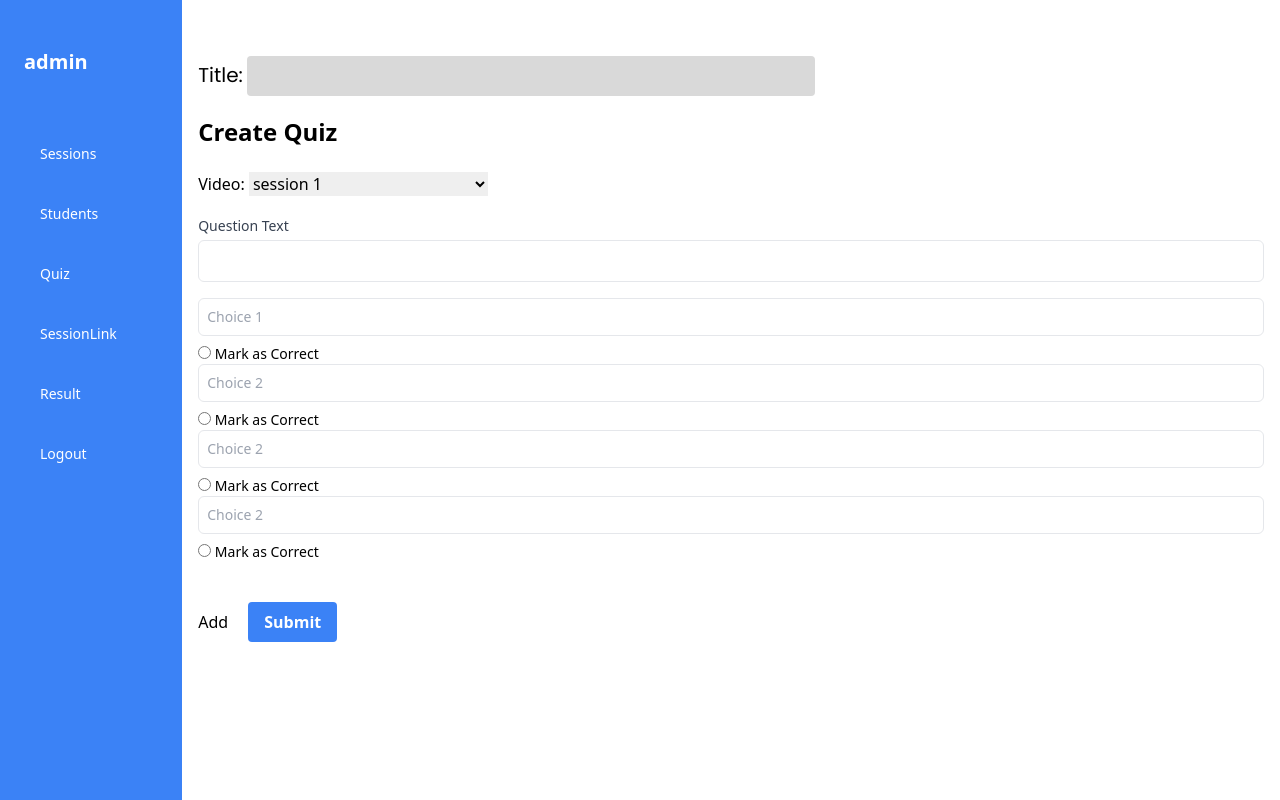
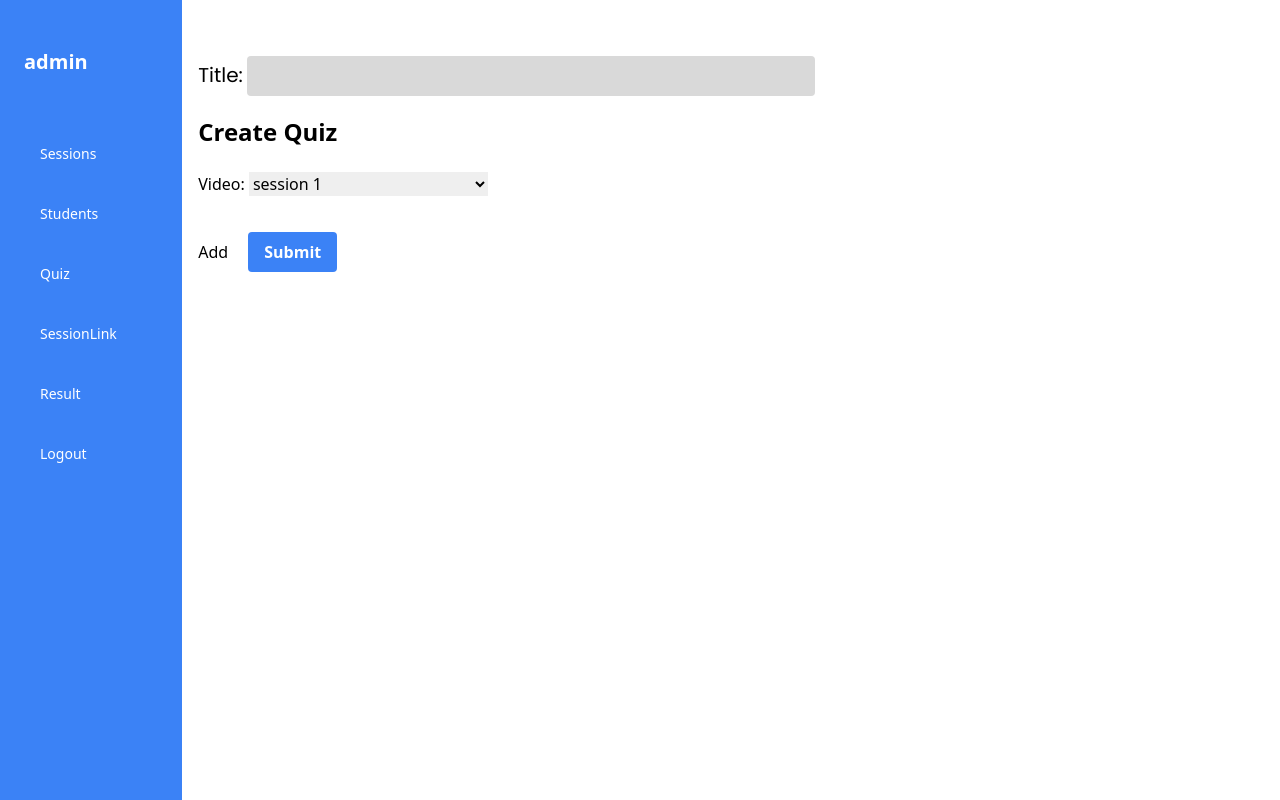
Before and after one commit to philipxpaul/ZMC-website, a Django app: page /quiz/create_quiz/ in a window 1280 px wide. Run offline with Django 4.2, Linux system fonts and the light colour scheme; a user stored in the database is signed in; data comes from the database, SQL or seed files in the repository.

Commit message:
quiz choice error and quiz serialization

```diff
--- a/quiz/templates/quiz/create_quiz.html
+++ b/quiz/templates/quiz/create_quiz.html
@@ -1,19 +1,11 @@
 {% extends "tbase.html" %}
-{# Assuming you have a base.html for a common structure #}
 
 {% block content %}
-
-
-
 <div class="container mx-auto mt-10 p-4 px-4">
     <form method="post" enctype="multipart/form-data">
         {% csrf_token %}
-        <label for="title" class="text-xl" style=" font-family: 'Poppins', sans-serif;">Title:</label>
-        <input type="text" name="title" required
-            style="width: 568px; height: 55px;background-color: #D9D9D9  ;height: 2.5rem; border-radius: 4px; margin-bottom: 20px;">
-        <!-- ... the rest of your form -->
-
-        <!-- ... the rest of your form -->
+        <label for="title" class="text-xl" style="font-family: 'Poppins', sans-serif;">Title:</label>
+        <input type="text" name="title" required style="width: 568px; height: 55px; background-color: #D9D9D9; height: 2.5rem; border-radius: 4px; margin-bottom: 20px;">
 
         <h1 class="text-2xl font-bold mb-6">Create Quiz</h1>
         <label for="video" class="mb-5">Video:</label>
@@ -22,68 +14,49 @@
             <option value="{{ video.id }}">{{ video.title }}</option>
             {% endfor %}
         </select>
+
         <div id="questions-container">
-            <!-- Sample Question Block -->
-            <div class="question-block mb-6">
-                <label for="question_text" class="block text-sm font-medium text-gray-700 text-sm">Question Text</label>
-                <input type="text" name="question_text_1" required class="mt-1 p-2 w-full border rounded-md">
-
-                <!-- Choices for the question -->
-                <div class="choices-container mt-4 text-sm">
-                    <input type="text" name="choice_1_1" placeholder="Choice 1"
-                        class="p-2 w-full border rounded-md mb-2">
-                    <input type="radio" name="correct_choice_1" value="1"> Mark as Correct
-
-                    <input type="text" name="choice_1_2" placeholder="Choice 2"
-                        class="p-2 w-full border rounded-md mb-2">
-                    <input type="radio" name="correct_choice_2" value="2"> Mark as Correct
-
-                    <input type="text" name="choice_1_3" placeholder="Choice 2"
-                        class="p-2 w-full border rounded-md mb-2">
-                    <input type="radio" name="correct_choice_3" value="3"> Mark as Correct
-
-                    <input type="text" name="choice_1_4" placeholder="Choice 2"
-                        class="p-2 w-full border rounded-md mb-2">
-                    <input type="radio" name="correct_choice_4" value="4"> Mark as Correct
-                </div>
-            </div>
+            <!-- The container where dynamic questions will appear -->
         </div>
 
-        <!-- Button to Add More Questions -->
         <button type="button" onclick="addQuestion()">Add</button>
-
-        <button type="submit" class="bg-blue-500 hover:bg-blue-700 text-white font-bold py-2 mx-4 px-4 rounded mt-4">
-            Submit
-        </button>
+        <button type="submit" class="bg-blue-500 hover:bg-blue-700 text-white font-bold py-2 mx-4 px-4 rounded mt-4">Submit</button>
     </form>
 </div>
 
 <script>
-    let questionCount = 1;  // Starting with 1, as you already have 1 question in the HTML
+    let questionCount = 0;  // Starting with 0, as you'll add questions dynamically
 
     function addQuestion() {
     questionCount++;
     const questionsContainer = document.getElementById('questions-container');
     const questionDiv = document.createElement('div');
     questionDiv.classList.add('question-block', 'mb-6');
+
     questionDiv.innerHTML = `
+        <h3>Question ${questionCount}</h3>
         <label for="question_text" class="block text-sm font-medium text-gray-700">Question Text</label>
         <input type="text" name="question_text_${questionCount}" required class="mt-1 p-2 w-full border rounded-md">
 
         <div class="choices-container mt-4">
             <input type="text" name="choice_${questionCount}_1" placeholder="Choice 1" class="p-2 w-full border rounded-md mb-2">
+            <label>a</label>
             <input type="radio" name="correct_choice_${questionCount}" value="1"> Mark as Correct
 
             <input type="text" name="choice_${questionCount}_2" placeholder="Choice 2" class="p-2 w-full border rounded-md mb-2">
+            <label>b</label>
             <input type="radio" name="correct_choice_${questionCount}" value="2"> Mark as Correct
 
             <input type="text" name="choice_${questionCount}_3" placeholder="Choice 3" class="p-2 w-full border rounded-md mb-2">
+            <label>c</label>
             <input type="radio" name="correct_choice_${questionCount}" value="3"> Mark as Correct
 
             <input type="text" name="choice_${questionCount}_4" placeholder="Choice 4" class="p-2 w-full border rounded-md mb-2">
+            <label>d</label>
             <input type="radio" name="correct_choice_${questionCount}" value="4"> Mark as Correct
         </div>
     `;
+
     questionsContainer.appendChild(questionDiv);
 }
 </script>
```
Lines whose indentation alone changed are shown as unchanged.
